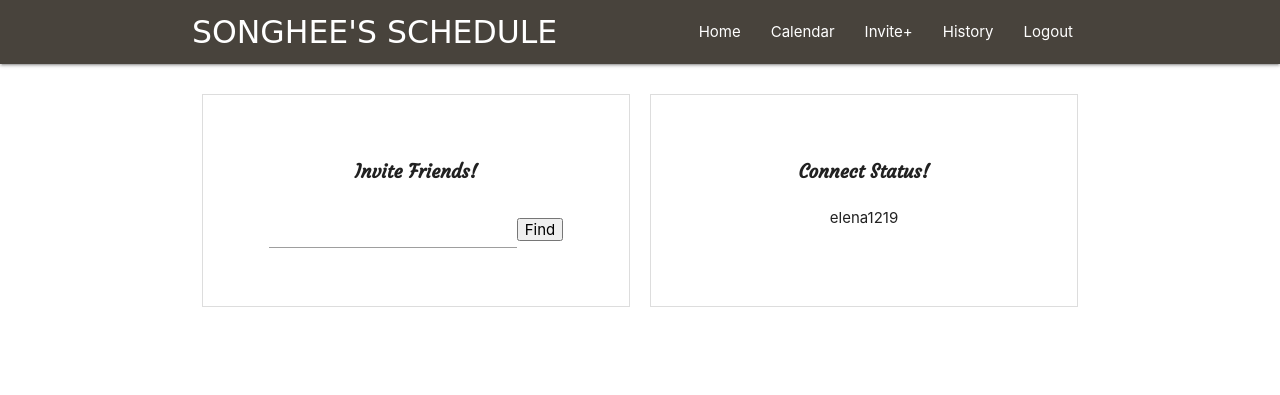
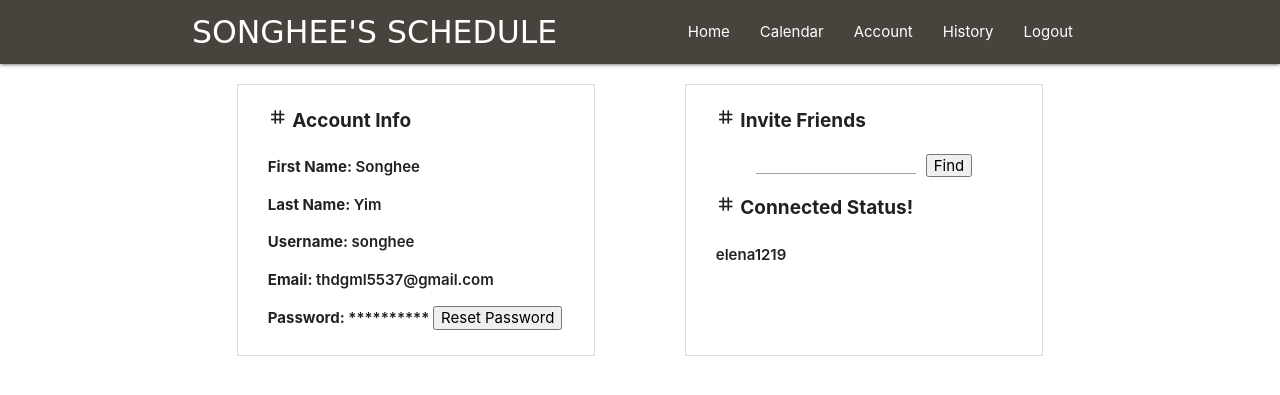
Before and after one commit to Songhee95/django_todo_list, a Django app: page /invite in a window 1280 px wide. Shown: the top 395 px of the page. Run offline with Django 3.2, Linux system fonts and the light colour scheme; a user stored in the database is signed in; data comes from the database, SQL or seed files in the repository; both versions use the stored data as it was after the commit; parts of the project's set-up code (start-up, migrations or seed data) failed here and were passed over; some web fonts are replaced.

Commit message:
account page layout set

```diff
--- a/static/css/invite.css
+++ b/static/css/invite.css
@@ -1,20 +1,57 @@
-.invite_page_outer_container{
-    display: flex;
-    flex-direction: row;
-    justify-content: space-around;
+.invite_wrap{
+    margin: 20px;
+    font-weight: 600;
 }
-.find_user_container,.user_status_container{
-    width: 100%;
-    padding: 50px;
-    text-align: center;
+.account-info-outer-container, .invite_page_outer_container{
     border: 1px solid #ddd;
-    margin: 30px 10px;
+    margin-bottom: 20px;
+    padding: 10px 30px;
+}
+.invite-title{
+    font-weight: 700;
+    font-size: 19px;
+    padding-bottom: 10px;
+}
+.account_info_title{
+    font-weight: 700;
+}
+
+.find_input_container > .find_input{
+    padding-right: 10px;
 }
 .find_input_container, .user_confirm_container{
     display: flex;
     flex-direction: row;
-    justify-content: center;
+    margin: 0 40px;
+}
+.find_input_container > .find_input > input, .user_confirm_container{
+    height: 25px !important;
+}
+
+.user_confirm_container > P{
+    margin: 0 10px;
+}
+.user_confirm_container > button{
+    font-size: 11px;
+    padding: 0 3px;
+    border-radius: 10px;
+    background-color: rgba(89, 89, 230, 0.747);
+    border: 1px solid rgb(121, 120, 120);
+    color: white;
 }
 .find_button{
     margin: auto 0;
 }
+
+@media screen and (min-width: 992px) {
+    .invite_wrap{
+        width:70%;
+        margin: 20px auto;
+        display: flex;
+        flex-direction: row;
+        justify-content: space-around;
+    }
+    .account-info-outer-container, .invite_page_outer_container{
+        width: 40%;
+    }
+}
--- a/templates/navbar.html
+++ b/templates/navbar.html
@@ -14,12 +14,12 @@
     <nav>
         <div class='container'>
             <div class="nav-wrapper">
-            <a href="/" class="brand-logo">{{request.user | upper}}'S SCHEDULE</a>
+            <a href="/" class="brand-logo">{{request.user.first_name | upper}}'S SCHEDULE</a>
             <a href="/" data-target="mobile-demo" class="right sidenav-trigger"><i class="material-icons">menu</i></a>
             <ul class="right hide-on-med-and-down nav-button">
                 <li><a href="/">Home</a></li>
                 <li><a href="/calendar/{{user_data.current_year}}/{{user_data.current_month}}">Calendar</a></li>
-                <li><a href="/invite">Invite+</a></li>
+                <li><a href="/invite">Account</a></li>
                 <li><a href="/history">History</a></li>
                 <li><a href="/logout">Logout</a></li>
             </ul>
@@ -29,7 +29,7 @@
     <ul class="sidenav nav-button" id="mobile-demo">
          <li><a href="/">Home</a></li>
         <li><a href="/calendar/{{user_data.current_year}}/{{user_data.current_month}}">Calendar</a></li>
-        <li><a href="/invite">Invite+</a></li>
+        <li><a href="/invite">Account</a></li>
         <li><a href="/history">History</a></li>
         <li><a href="/logout">Logout</a></li>
     </ul>
--- a/templates/write_list/invite.html
+++ b/templates/write_list/invite.html
@@ -24,23 +24,37 @@
   </head>
   <body>
   {% include 'navbar.html' %}
-    <div class="container invite_page_outer_container">
+  <div class="invite_wrap">
+    <div class="account-info-outer-container">
+    <h6 class='invite-title'><i class='material-icons'>tag</i> Account Info</h6>
+      <p><span class='account_info_title'>First Name: </span><span class='account_info'>{{user_info.user_first_name}}</span></p>
+      <p><span class='account_info_title'>Last Name: </span><span class='account_info'>{{user_info.user_last_name}}</span></p>
+      <p><span class='account_info_title'>Username: </span><span class='account_info'>{{user_info.user_username}}</span></p>
+      <p><span class='account_info_title'>Email: </span><span class='account_info'>{{user_info.user_email}}</span></p>
+      <p><span class='account_info_title'>Password: </span><span class='account_info'>********** </span><button>Reset Password</button></p>
+    </div>
+    <div class="invite_page_outer_container">
         <div class="find_user_container">
-            <h5 class='weekly-title'>Invite Friends!</h5>
+            <h6 class='invite-title'><i class='material-icons'>tag</i> Invite Friends</h6>
             <div class="find_input_container">
-                <div class="find_input"><input type="text"></div>
-                <div class="find_button"><input type="submit" value='Find'></div>
+                <div class="find_input"><input type="text"/></div>
+                <div class="find_button"><input type="submit" value='Find'/></div>
             </div>
         </div>
         <div class="user_status_container">
             <div class="current_user_status_container">
-                <h5 class='weekly-title'>Connect Status!</h5>
+                <h6 class='invite-title'><i class='material-icons'>tag</i> Connected Status!</h6>
                 <div class="current_user_status">
+                {% if joint_name %}
                     <p>{{joint_name}}</p>
+                {%  else %}
+                    <p>No Joint Account</p>
+                {% endif %}
                 </div>
             </div>
         </div>
     </div>
+  </div>
   </body>
     <script type="text/javascript">
       $(document).ready(function () {
--- a/templates/write_list/new_list.html
+++ b/templates/write_list/new_list.html
@@ -29,7 +29,7 @@
 
         <div class="home_card_list_row" data-content='{{date.date}}'>
           <label class='checkbox_wrap joint_checkbox_wrap'>
-            <input type="checkbox" {{list.cleared}} disabled />
+            <input type="checkbox" class='user_checkbox' {{list.cleared}} disabled />
             <span></span>
           </label>
           <span>{{list.li}}</span>
--- a/write_list/views.py
+++ b/write_list/views.py
@@ -248,6 +248,10 @@ def history(request):
     daily = getData(userid, True)
     month = get_monthly_data(userid, True)
     send_data = {
+        'user_data': {
+            'current_year': datetime.now().year,
+            'current_month': datetime.now().month
+        },
         'daily': daily,
         'month': month,
         'current_year': datetime.now().year,
@@ -264,10 +268,22 @@ def invite(request):
         for joint in joint_status:
             joint_name = User.objects.get(pk=joint.joint_id)
     else:
-        print('no data')
+        joint_name = ''
+
     send_data = {
         'all_user': User.objects.all(),
-        'joint_name': joint_name
+        'joint_name': joint_name,
+        'user_info': {
+            'user_first_name': request.user.first_name,
+            'user_last_name': request.user.last_name,
+            'user_username': request.user.username,
+            'user_email': request.user.email,
+            'user_password': request.user.password,
+        },
+        'user_data': {
+            'current_year': datetime.now().year,
+            'current_month': datetime.now().month
+        }
     }
     if request.POST.get('selected_user'):
         # Send invitation email
```
Also changed, not shown: templates/index.html (+1 -14 lines), db.sqlite3.
